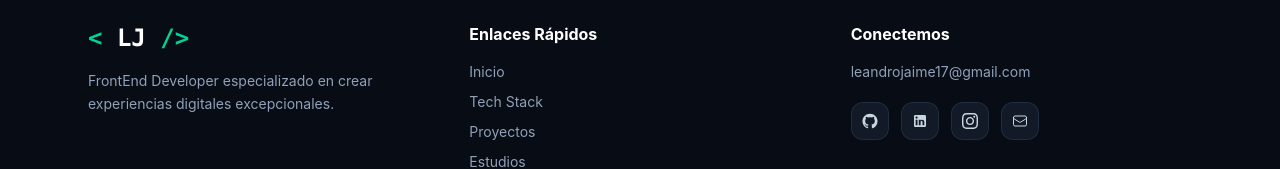
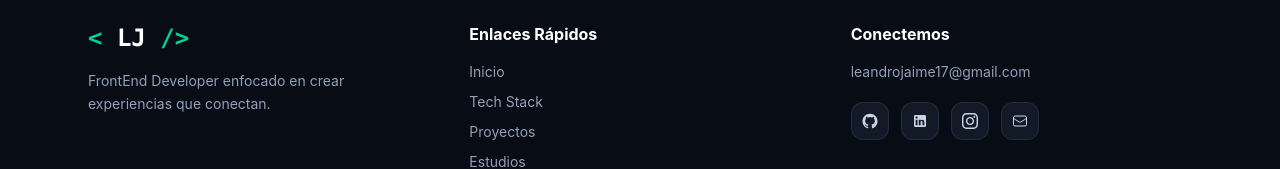
Before and after one commit to LeanJaime1/Portfolio, a React (Vite) app: page / in a window 1280 px wide. Shown: the part 5716-5885 px from the top of the page. Built offline with nearby package versions, Linux system fonts and the light colour scheme.

Commit message:
Arreglo texto footer

```diff
--- a/src/components/Footer.jsx
+++ b/src/components/Footer.jsx
@@ -17,8 +17,7 @@ function Footer() {
           &lt; <span className="text-white">LJ</span> /&gt;
         </a>
             <p className="text-slate-400 text-sm leading-relaxed max-w-xs">
-              FrontEnd Developer especializado en crear experiencias digitales
-              excepcionales.
+              FrontEnd Developer enfocado en crear experiencias que conectan.
             </p>
           </div>
 
```
